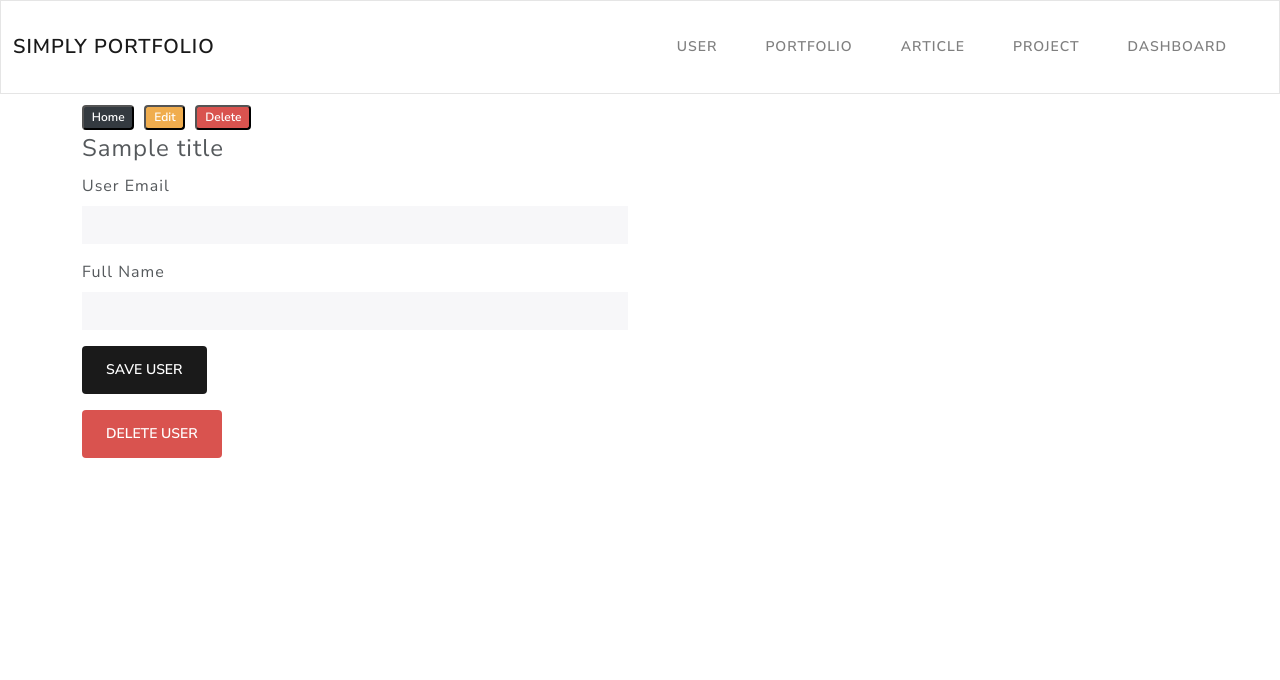
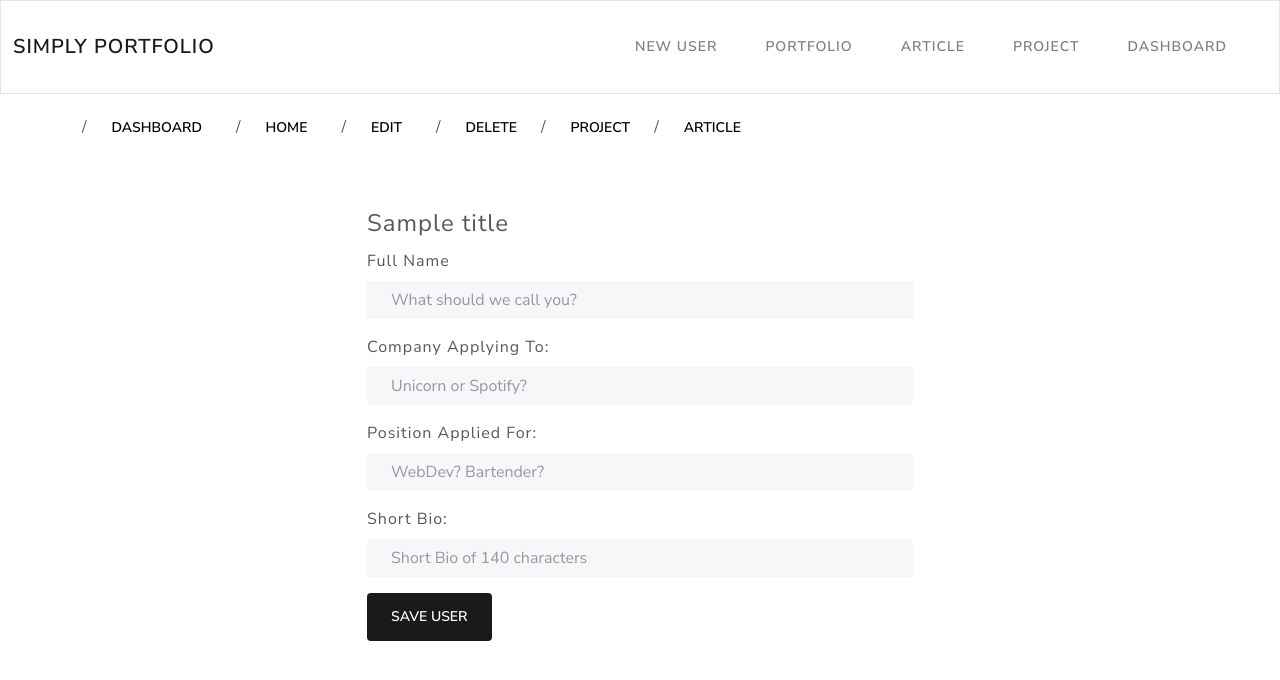
Before and after one commit to alx-rg/portfolios-database-website, a Flask app: template templates/users_edit.html in a window 1280 px wide. Shown: the top 680 px of the page. Run offline with Flask 2, Linux system fonts and the light colour scheme; the template is opened without the code that fills it: most values are stand-ins (such as "Sample title", 1, 10 or a date in 2020); some libraries are stand-ins or nearby versions.

Commit message:
User Index page working, article and project resource

```diff
--- a/app.py
+++ b/app.py
@@ -17,7 +17,6 @@
 uri = os.environ.get('MONGODB_URI')
 client = MongoClient(uri)
 db = client.get_database('SimplyPortfolio')
-portfolio = db.portfolios
 project = db.projects
 article = db.articles
 
@@ -36,8 +35,10 @@
 @app.route('/users/new')
 def users_new():
   user = {
-    'username': "",
     'name': "",
+    'company': "",
+    'position': "",
+    'bio': "",
   }
   return render_template('users_new.html', user=user, title='New User')
 
@@ -45,8 +46,10 @@
 def users_submit():
     """Submit a new user."""
     user = {
-        'username': request.form.get('username'),
         'name': request.form.get('name'),
+        'company': request.form.get('company'),
+        'position': request.form.get('position'),
+        'bio': request.form.get('bio'),
     }
     db.users.insert_one(user)
     return redirect(url_for('users_index'))
@@ -66,8 +69,10 @@
 @app.route('/users/<user_id>', methods=['POST'])
 def users_update(user_id):
     updated_user = {
-        'username': request.form.get('username'),
         'name': request.form.get('name'),
+        'company': request.form.get('company'),
+        'position': request.form.get('position'),
+        'bio': request.form.get('bio'),
     }
     db.users.update_one(
         {'_id': ObjectId(user_id)},
@@ -83,26 +88,27 @@
 # NEW PROJECT BELOW: --------------------------------------------------------------
 
 @app.route('/users/project', methods=['POST'])
-def articles_new():
+def projects_new():
     """Submit a new project"""
     project = {
         'title': request.form.get('title'),
         'date': request.form.get('date'),
         'description': int(request.form.get('description')),
+        'link': int(request.form.get('link')),
         'user_id': ObjectId(request.form.get('user_id')),
     }
     project.insert_one(project)
     return redirect(url_for('users_show', user_id=request.form.get('user_id')))
 
-@app.route('/users/project/<articles_id>', methods=['POST'])
-def articles_del(articles_id):
-    project.delete_one({'_id': ObjectId(articles_id)})
+@app.route('/users/project/<projects_id>', methods=['POST'])
+def articles_del(projects_id):
+    project.delete_one({'_id': ObjectId(projects_id)})
     return redirect(url_for('users_show', user_id=request.form.get('user_id')))
 
 @app.route('/project/new')
 def project_new():
   # Hidden Form element to add the project to the user
-    return render_template('articles_new.html')
+    return render_template('projects_new.html')
 
 @app.route('/article_info', methods=["GET"])
 def articles_info(user_id):
@@ -119,6 +125,30 @@
 
 #PROJECT ABOVE: --------------------------------------------------------------
 
+@app.route('/users/article', methods=['POST'])
+def articles_new():
+    """Submit a new article"""
+    article = {
+        'title': request.form.get('title'),
+        'date': request.form.get('date'),
+        'description': int(request.form.get('description')),
+        'link': int(request.form.get('link')),
+        'user_id': ObjectId(request.form.get('user_id')),
+    }
+    article.insert_one(article)
+    return redirect(url_for('users_show', user_id=request.form.get('user_id')))
+
+# @app.route('/users/article/<articles_id>', methods=['POST'])
+# def articles_del(articles_id):
+#     article.delete_one({'_id': ObjectId(articles_id)})
+#     return redirect(url_for('users_show', user_id=request.form.get('user_id')))
+
+@app.route('/article/new')
+def article_new():
+  # Hidden Form element to add the project to the user
+    return render_template('articles_new.html')
+
+
 
 # turn the server on for servering
 if __name__ == '__main__':
--- a/templates/partials/navbar.html
+++ b/templates/partials/navbar.html
@@ -11,7 +11,7 @@
       <div class="collapse navbar-collapse" id="navbarColor03">
         <ul class="navbar-nav me-auto">
           <li class="nav-item">
-            <a class="nav-link" href="users/new">User</a>
+            <a class="nav-link" href="users/new">New User</a>
           </li>
           <li class="nav-item">
             <a class="nav-link" href="portfolio/new">Portfolio</a>
--- a/templates/partials/navuser.html
+++ b/templates/partials/navuser.html
@@ -1,19 +1,32 @@
 <!-- templates/partials/navuser.html -->
 
 <nav style="background-color: white; margin-top: 10px;">
+
   <div>
       <div class='btn-group'>
-
+      <p style="margin-top: 11px;">/</p>
       <form action='/' style='margin-right: 10px;'>
-          <button class='badge bg-dark' type='submit'>Home</button>
+          <button class='btn btn-secondary' type='submit'>Dashboard</button>
       </form>
-
+      <p style="margin-top: 11px;">/</p>
+      <form action='/users/{{ user._id }}' style='margin-right: 10px;'>
+        <button class='btn btn-secondary' type='submit'>Home</button>
+      </form>
+      <p style="margin-top: 11px;">/</p>
       <form action='/users/{{ user._id }}/edit' style='margin-right: 10px;'>
-          <button class='badge  bg-warning' type='submit'>Edit</button>
+          <button class='btn btn-secondary' type='submit'>Edit</button>
       </form>
-
+      <p style="margin-top: 11px;">/</p>
       <form method='POST' action='/users/{{user._id}}/delete' onclick="return confirm('Are you sure you want to delete this User?')">
-          <button class='badge  bg-danger' type='submit'>Delete</button>
+          <button class='btn btn-secondary' type='submit'>Delete</button>
+      </form>
+      <p style="margin-top: 11px;">/</p>
+      <form action='/project/{{user._id}}/new'>
+          <button class='btn btn-secondary' type='submit'>Project</button>
+      </form>
+      <p style="margin-top: 11px;">/</p>
+      <form action='/article/{{user._id}}/new'>
+          <button class='btn btn-secondary' type='submit'>Article</button>
       </form>
 
       </div>
--- a/templates/partials/users_form.html
+++ b/templates/partials/users_form.html
@@ -2,18 +2,32 @@
 {% block content %}
 
 <fieldset>
-  <legend>{{ title }}</legend>
-   <!-- TITLE -->
-   <div class='form-group'>
-       <label for='users-username'>User Email</label><br>
-       <input class='form-control' id='users-username' type='text' name='username' value='{{ user.username }}'/>
-   </div>
+  <legend style="margin-top: 50px;">{{ title }}</legend>
+    <!-- TITLE -->
+    <div class='form-group'>
+       <label for='users-name'>Full Name</label><br>
+       <input class='form-control' id='name' type='text' name='name' value='{{ user.name }}'placeholder="What should we call you?"required/>
+    </div>
 
-   <!-- NAME -->
-   <div class='form-group'>
-       <label for='name'>Full Name</label><br>
-       <input class='form-control' id='name' type='text' name='name' value='{{ user.name }}' />
-   </div>
+    <!-- Position -->
+    <div class='form-group'>
+        <label for='users-company'>Company Applying To:</label><br>
+        <input class='form-control' id='company' type='text' name='company' value='{{ user.company }}' placeholder="Unicorn or Spotify?" required/>
+    </div>
+
+
+   <!-- Position -->
+    <div class='form-group'>
+       <label for='users-position'>Position Applied For:</label><br>
+       <input class='form-control' id='position' type='text' name='position' value='{{ user.position }}' placeholder="WebDev? Bartender?" required/>
+    </div>
+
+    <!-- Bio -->
+    <div class='form-group'>
+        <label for='users-bio'>Short Bio:</label><br>
+        <input class='form-control' id='bio' type='text' name='bio' value='{{ user.bio }}'
+            maxlength="140" placeholder="Short Bio of 140 characters" required />
+    </div>
 
 </fieldset>
 
--- a/templates/users_edit.html
+++ b/templates/users_edit.html
@@ -4,7 +4,7 @@
 {% block content %}
 {% include 'partials/navuser.html' %}
 <div class='row'>
-    <div class='col-sm-6 col-sm-offset-3'>
+    <div class='col-sm-6 col-sm-offset-3' style="margin: auto;">
         <form method='POST' action='/users/{{ user._id }}'>
             {% include 'partials/users_form.html' %}
             <!-- BUTTON -->
@@ -12,9 +12,6 @@
                 <button class='btn btn-primary' type='submit'>Save User</button>
             </div>
         </form>
-        <form method='POST' action='/users/{{user._id}}/delete' onclick="return confirm('Are you sure you want to delete this User?')">
-            <button class='btn btn-danger' type='submit'>Delete User</button>
-        </form>
     </div>
 </div>
 {% endblock %}
--- a/templates/users_new.html
+++ b/templates/users_new.html
@@ -3,9 +3,9 @@
 
 {% block content %}
 <div class='row'>
-    <div class='col-sm-6 col-sm-offset-3'>
+    <div class='col-sm-6 col-sm-offset-3' style="margin: auto;">
         <form method='POST' action='/users'>
-            {% include 'partials/portfolio_form.html' %}
+            {% include 'partials/users_form.html' %}
             <!-- BUTTON -->
 
             <div class='form-group'>
```
Also changed, not shown: templates/index.html (+15 -14 lines), templates/users_index.html (+14 -12 lines), templates/users_show.html (+22 -10 lines), static/face.png (added), templates/partials/article_form.html (renamed from templates/partials/portfolio_form.html).
